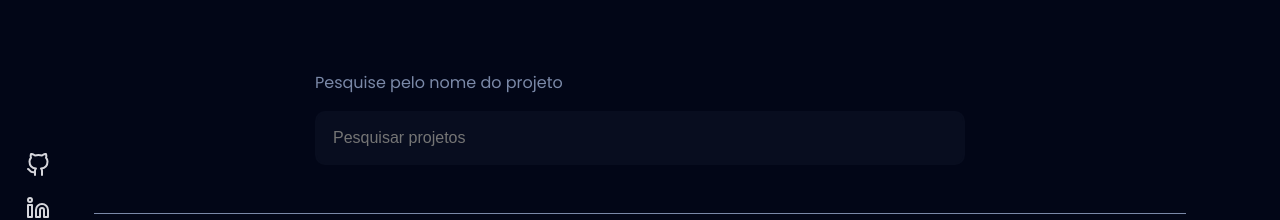
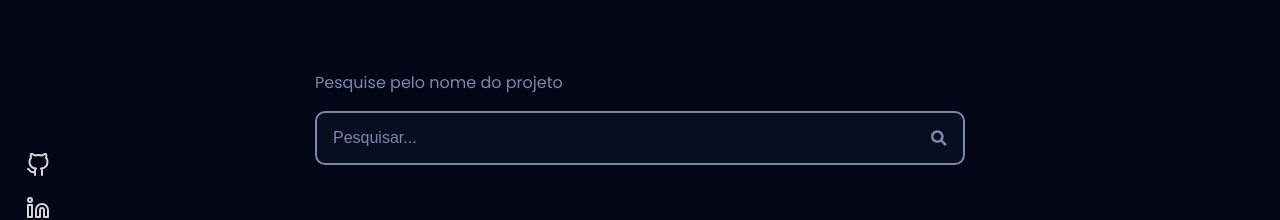
Before and after one commit to EvanderInacio/Portfolio, a Next.js app: page /projects in a window 1280 px wide. Shown: the part 405-625 px from the top of the page. Built offline with nearby package versions, Linux system fonts and the light colour scheme.

Commit message:
Feat: :art: Layout adjustments

```diff
--- a/src/components/CV/index.tsx
+++ b/src/components/CV/index.tsx
@@ -1,5 +1,4 @@
 /* eslint-disable @next/next/no-img-element */
-import { BsFileText } from "react-icons/bs";
 import { ButtonSecondAlt, Container, Title } from "../../styles/styles";
 import { CVContainer, CVContent, CVDescription, Curriculum } from "./styles"
 import { FiDownload } from 'react-icons/fi'
--- a/src/data/work.ts
+++ b/src/data/work.ts
@@ -23,7 +23,7 @@ const works = [
     title: 'Ultronia',
     subTitle: 'Desenvolvedor Front-end',
     office: 'Freelancer',
-    description: 'Na Ultronia, atuo como Desenvolvedor Front-End, sendo responsável pelo desenvolvimento e manutenção de aplicações utilizando ReactJS, JavaScript e Material UI. Trabalho em colaboração com a equipe de desenvolvimento back-end, para integrar componentes front-end e back-end de nossas aplicações.',
+    description: 'Na Ultronia, fui responsável pelo desenvolvimento Front-End. Sendo responsável pelo desenvolvimento e manutenção de aplicações utilizando ReactJS, JavaScript e Material UI. Trabalhei em colaboração com a equipe de desenvolvimento back-end, para integrar componentes front-end e back-end de nossas aplicações.',
     tags: [
       {name: "Html", icon: '/skills/html.svg' },
       {name: "Css", icon: '/skills/css.svg' },
@@ -32,7 +32,7 @@ const works = [
       {name: "React JS", icon: '/skills/react.svg' },
       {name: "MaterialUL", icon: '/skills/material-ui.svg' },
     ],
-    date: "Fev 2023 - Presente"
+    date: "Fev 2023 - Jul 2023"
   },
   {
     id: 3,
--- a/src/pages/404.tsx
+++ b/src/pages/404.tsx
@@ -1,8 +1,8 @@
 import Head from 'next/head'
 import Link from 'next/link'
+import styled from 'styled-components'
 import { ArrowLeft } from 'phosphor-react'
 import { ButtonAlt } from '../styles/styles'
-import styled from 'styled-components'
 
 const Styles404 = styled.div`
   display: flex;
--- a/src/pages/index.tsx
+++ b/src/pages/index.tsx
@@ -1,5 +1,4 @@
 import Head from 'next/head'
-import { Section } from '../styles/styles'
 import { About } from '../components/CardAbout'
 import { Header } from '../components/Header'
 import { HomeHero } from '../components/Home'
@@ -10,6 +9,7 @@ import { ScrollTop } from '../components/ScrollTop'
 import { Footer } from '../components/Footer'
 import { Work } from '../components/Work'
 import { CardContact } from '../components/CardContact'
+import { Section } from '../styles/styles'
 
 export default function Home() {
   return (
--- a/src/pages/projects.tsx
+++ b/src/pages/projects.tsx
@@ -8,8 +8,9 @@ import { Links } from '../components/Links'
 import { Footer } from '../components/Footer'
 import { ScrollTop } from '../components/ScrollTop'
 import * as S from '../styles/projects'
-import { Description, Section, Title, ButtonAlternatives } from '../styles/styles'
+import * as T from '../styles/styles'
 import { HiOutlineDesktopComputer } from 'react-icons/hi'
+import { FaSearch } from 'react-icons/fa'
 import { ArrowRight } from 'phosphor-react'
 
 interface ProjectsProps {
@@ -22,6 +23,10 @@ export default function Projects() {
   const handleChange = (e: ProjectsProps) => {
     setQuery(e.target.value)
   }
+
+  const projectFilter = projects.filter(project =>
+    project.title.toLowerCase().includes(query.toLowerCase())
+  )
 
   return (
     <>
@@ -41,35 +46,41 @@ export default function Projects() {
       <Header />
       <Links />
       <ScrollTop />
-      <Section>
-        <Title>
+      <T.Section>
+        <T.Title>
           <p>../projects</p>
           Projetos
           <span>
             <HiOutlineDesktopComputer /> Projects
           </span>
-        </Title>
-        <Description>
+        </T.Title>
+        <T.Description>
           Aqui você poderá ver alguns dos trabalhos que eu desenvolvi. Navegue à
           vontade e explore os projetos para ver como foram criados, as
           tecnologias utilizadas e as funcionalidades implementadas.
-        </Description>
+        </T.Description>
 
         <S.ProjectsContainer>
           <S.ProjectsContent>
             <div className="search">
               <p>Pesquise pelo nome do projeto</p>
+
+              <div className="input">
               <input
                 type="text"
-                placeholder="Pesquisar projetos"
+                placeholder="Pesquisar..."
                 value={query}
                 onChange={handleChange}
               />
+              <FaSearch />
+              </div>
             </div>
 
-            {projects
-              .filter(e => e.title.toLowerCase().includes(query.toLowerCase()))
-              .map(project => {
+            {!projectFilter.length && (
+              <h3 className="not-found">Projeto não encontrado 🙁</h3>
+            )}
+
+            {projectFilter.map(project => {
               return (
                 <>
                   <div className="border" key={project.id} />
@@ -104,16 +115,16 @@ export default function Projects() {
                       </div>
                       <Link href={`/project/${project.url}`}>
                         <a>
-                            <ButtonAlternatives>
+                          <T.ButtonAlternatives>
                             Ver projeto
                             <ArrowRight
                               style={{
-                                  marginBottom: '-0.1rem',
+                                marginBottom: '-0.1rem'
                               }}
                               weight="bold"
                               size={16}
                             />
-                            </ButtonAlternatives>
+                          </T.ButtonAlternatives>
                         </a>
                       </Link>
                     </div>
@@ -123,7 +134,7 @@ export default function Projects() {
             })}
           </S.ProjectsContent>
         </S.ProjectsContainer>
-      </Section>
+      </T.Section>
       <Footer />
     </>
   )
--- a/src/styles/projects.ts
+++ b/src/styles/projects.ts
@@ -14,7 +14,7 @@ export const ProjectsContent = styled.section`
   margin-top: -3rem;
 
   .search {
-    margin-bottom: 1rem;
+    margin-bottom: 2rem;
     width: 90vw;
     max-width: 650px;
 
@@ -23,23 +23,34 @@ export const ProjectsContent = styled.section`
       margin-bottom: 1rem;
     }
 
-    input {
+    .input {
       width: 100%;
-      border: solid 2px ${props => props.theme.backgroundSecond};
+      display: flex;
+      flex-flow: row nowrap;
+      align-items: center;
+      padding: 1rem;
       border-radius: 10px;
       background: ${props => props.theme.backgroundSecond};
-      padding: 1rem;
-      font-size: 1rem;
-      color: ${props => props.theme.gray};
+      border: solid 2px ${props => props.theme.gray_easy};
+      color: ${props => props.theme.gray_easy};
 
-      &:focus {
+      input {
+        width: 100%;
+        font-size: 1rem;
+        color: ${props => props.theme.gray};
+        background: none;
         outline: none;
-        border: 2px solid ${props => props.theme.secondColor};
-        background: ${props => props.theme.backgroundSecond};
+        border: none;
+
+        ::placeholder {
+          color: ${props => props.theme.gray_easy};
+        }
       }
     }
+  }
 
-
+  .not-found {
+    margin-top: 2rem;
   }
 
   .border {
@@ -68,19 +79,6 @@ export const ProjectsItem = styled.div`
       border-radius: 0.5rem;
     }
   }
-
-  /* button {
-    border: none;
-    background: transparent;
-    color: ${props => props.theme.gray};
-    cursor: pointer;
-    font-size: 1.1rem;
-    display: flex;
-
-    &:hover {
-      color: ${props => props.theme.firstColor};
-    }
-  } */
 
   .title {
     display: flex;
```
Also changed, not shown: src/components/Home/index.tsx (+9 -3 lines), src/pages/about.tsx (+10 -5 lines). Lines whose indentation alone changed are shown as unchanged.
